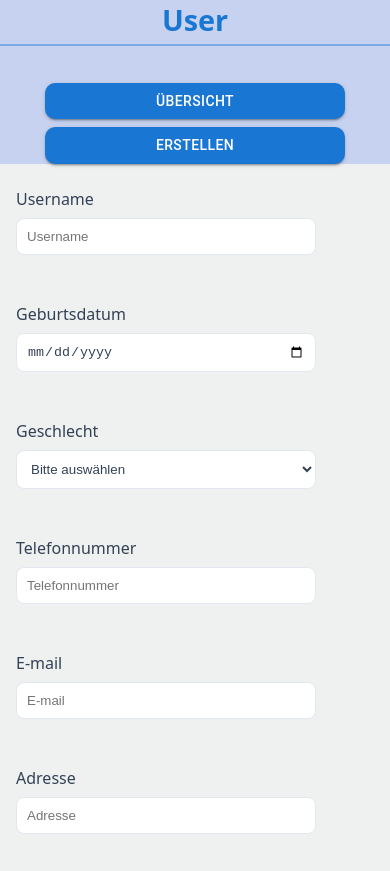
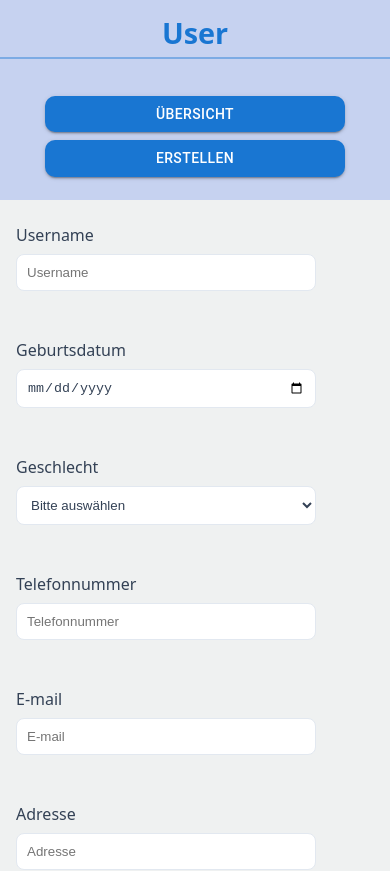
Before and after one commit to leavethetrain/nutzerverwaltung, a React (Vite) app: page /nutzerverwaltung/create in a window 390 px wide. Shown: the top 871 px of the page. Built offline with nearby package versions, Linux system fonts and the light colour scheme; a web font is replaced by a local one.

Commit message:
mediaQuery

```diff
--- a/src/routes/overview/overview.css
+++ b/src/routes/overview/overview.css
@@ -4,6 +4,3 @@
   flex-wrap: wrap;
   gap: 20px;
 }
-
-@media screen and (max-width: 600px) {
-}
--- a/src/routes/root/root.css
+++ b/src/routes/root/root.css
@@ -1,7 +1,7 @@
 .root-body {
   display: flex;
   width: 100%;
-  height: 100vh;
+  min-height: 100vh;
   background-color: var(--background);
 }
 
@@ -18,7 +18,6 @@
 
 .main-content {
   width: 100%;
-  margin-top: 3rem;
   background-color: var(--background);
 }
 
@@ -44,13 +43,14 @@
     flex-direction: column;
     align-items: center;
     width: 100%;
-    height: fit-content;
+    min-height: 200px;
+    margin: 0;
     padding: 0;
-    margin: 0;
   }
 
   .title {
     padding-bottom: 5px;
+    padding-top: 0.8rem;
   }
 
   .main-content {
```
